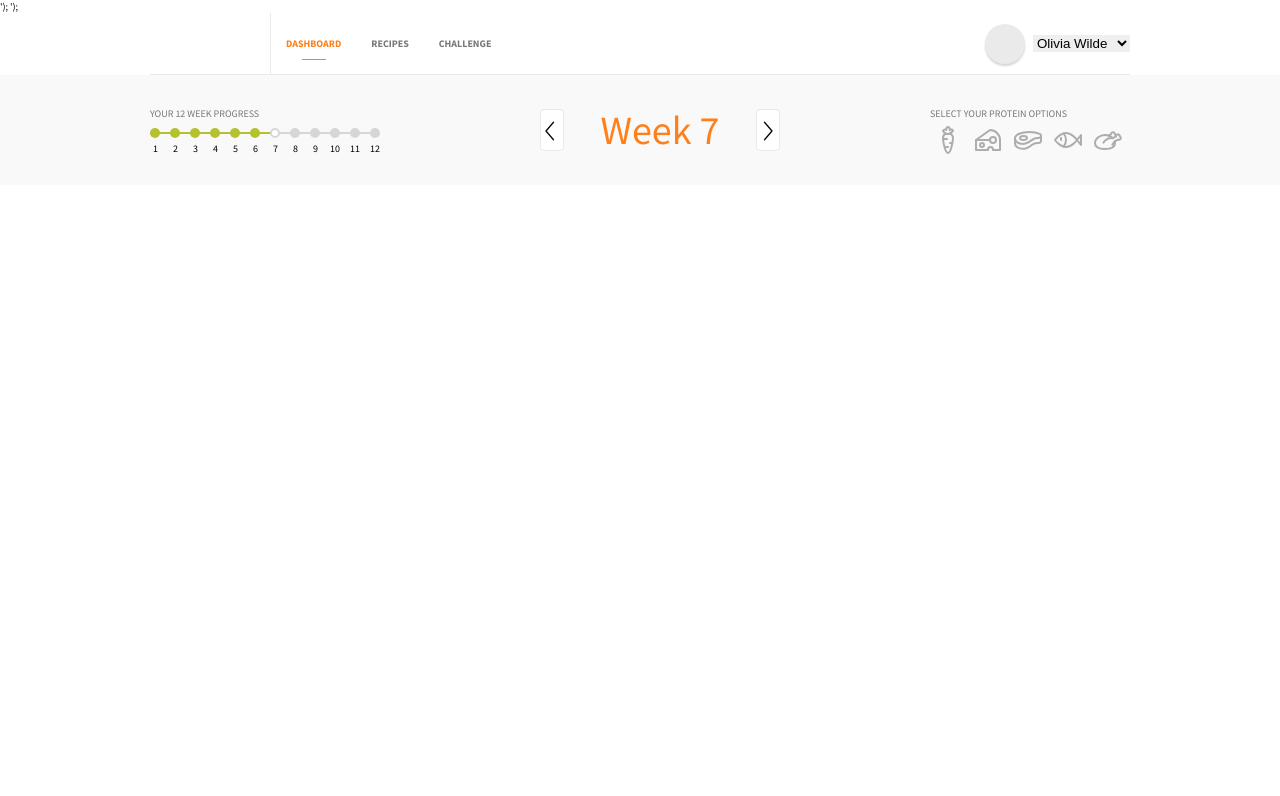
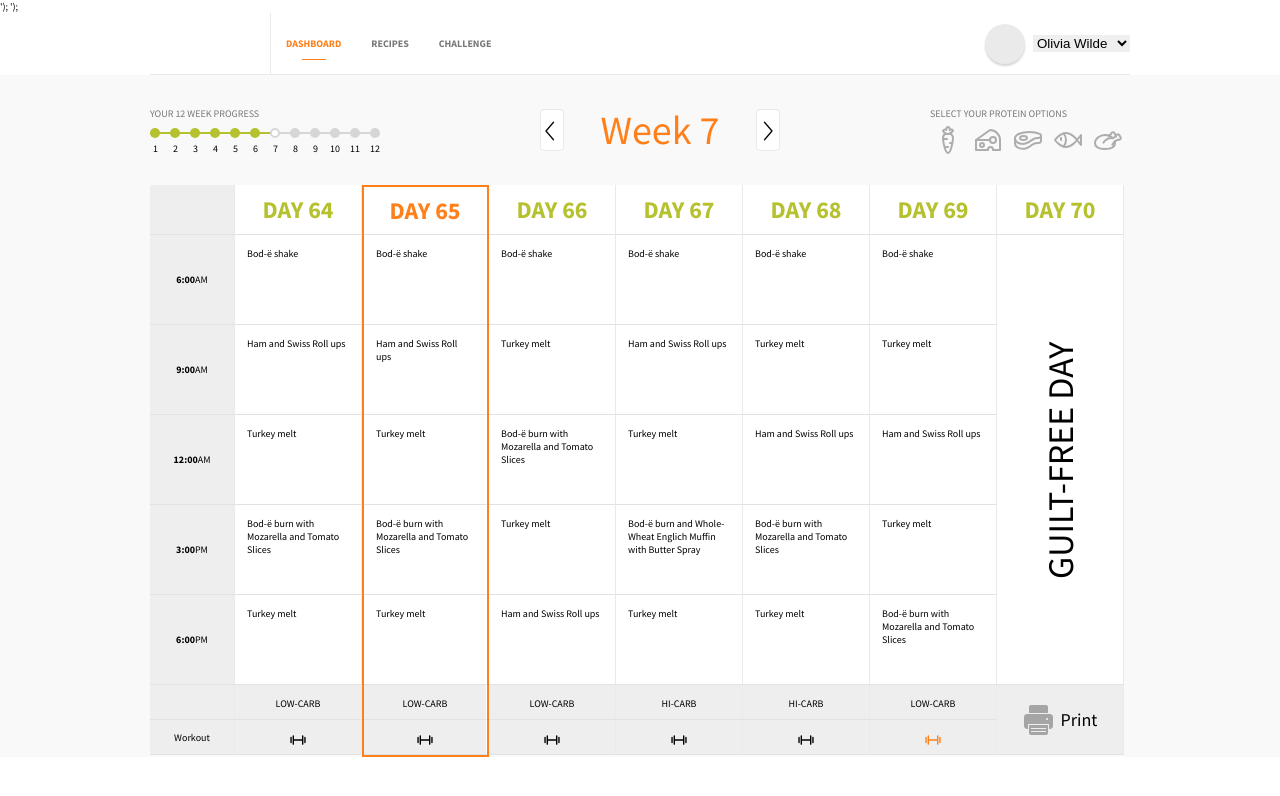
Before and after one commit to MarcinOstaszewski/dietary-planner-mockup, a React (Create React App) app: page / in a window 1280 px wide. Shown: the top 796 px of the page. Built offline with nearby package versions, Linux system fonts and the light colour scheme.

Commit message:
add mockup data to ColumnSet

```diff
--- a/src/components/ColumnSet.js
+++ b/src/components/ColumnSet.js
@@ -1,33 +1,115 @@
 import { StyledColumnSet } from './styles/ColumnSet.styled';
-import { Container } from './styles/Container.styled';
-import Column from './Column';
+import { StyledColumn } from './styles/Column.styled';
 
 export default function Main() {
     return (
-        <Container>
             <StyledColumnSet>
-                <Column width="85px" bg="dark">
+                <StyledColumn width="85px" first={true}>
                     <div></div>
                     <div><b>6:00</b> AM</div>
                     <div><b>9:00</b> AM</div>
                     <div><b>12:00</b> AM</div>
                     <div><b>3:00</b> PM</div>
                     <div><b>6:00</b> PM</div>
-                </Column>
-                <Column width="127px" bg="light">
                     <div></div>
-                    <div><b>6:00</b> AM</div>
-                    <div><b>9:00</b> AM</div>
-                    <div><b>12:00</b> AM</div>
-                    <div><b>3:00</b> PM</div>
-                    <div><b>6:00</b> PM</div>
-                </Column>
-                <Column width="127px" bg="light"></Column>
-                <Column width="127px" bg="light"></Column>
-                <Column width="127px" bg="light"></Column>
-                <Column width="127px" bg="light"></Column>
-                <Column width="127px" bg="light"></Column>
+                    <div>Workout</div>
+                </StyledColumn>
+
+
+                <StyledColumn>
+                    <div>Day 64</div>
+                    <div>Bod-ë shake</div>
+                    <div>Ham and Swiss Roll ups</div>
+                    <div>Turkey melt</div>
+                    <div>Bod-ë burn with Mozarella and Tomato Slices</div>
+                    <div>Turkey melt</div>
+                    <div>Low-Carb</div>
+                    <div>
+                        <img src="weight.svg" alt="Weight icon"></img>
+                    </div>
+                </StyledColumn>
+
+
+                <StyledColumn highlight={true}>
+                    <div>Day 65</div>
+                    <div>Bod-ë shake</div>
+                    <div>Ham and Swiss Roll ups</div>
+                    <div>Turkey melt</div>
+                    <div>Bod-ë burn with Mozarella and Tomato Slices</div>
+                    <div>Turkey melt</div>
+                    <div>Low-Carb</div>
+                    <div>
+                        <img src="weight.svg" alt="Weight icon"></img>
+                    </div>
+                </StyledColumn>
+
+
+                <StyledColumn>
+                    <div>Day 66</div>
+                    <div>Bod-ë shake</div>
+                    <div>Turkey melt</div>
+                    <div>Bod-ë burn with Mozarella and Tomato Slices</div>
+                    <div>Turkey melt</div>
+                    <div>Ham and Swiss Roll ups</div>
+                    <div>Low-Carb</div>
+                    <div>
+                        <img src="weight.svg" alt="Weight icon"></img>
+                    </div>
+                </StyledColumn>
+
+
+                <StyledColumn>
+                    <div>Day 67</div>
+                    <div>Bod-ë shake</div>
+                    <div>Ham and Swiss Roll ups</div>
+                    <div>Turkey melt</div>
+                    <div>Bod-ë burn and Whole-Wheat Englich Muffin with Butter Spray</div>
+                    <div>Turkey melt</div>
+                    <div>Hi-Carb</div>
+                    <div>
+                        <img src="weight.svg" alt="Weight icon"></img>
+                    </div>
+                </StyledColumn>
+
+
+                <StyledColumn>
+                    <div>Day 68</div>
+                    <div>Bod-ë shake</div>
+                    <div>Turkey melt</div>
+                    <div>Ham and Swiss Roll ups</div>
+                    <div>Bod-ë burn with Mozarella and Tomato Slices</div>
+                    <div>Turkey melt</div>
+                    <div>Hi-Carb</div>
+                    <div>
+                        <img src="weight.svg" alt="Weight icon"></img>
+                    </div>
+                </StyledColumn>
+
+
+                <StyledColumn>
+                    <div>Day 69</div>
+                    <div>Bod-ë shake</div>
+                    <div>Turkey melt</div>
+                    <div>Ham and Swiss Roll ups</div>
+                    <div>Turkey melt</div>
+                    <div>Bod-ë burn with Mozarella and Tomato Slices</div>
+                    <div>Low-Carb</div>
+                    <div class="active">
+                        <img src="weight.svg" alt="Weight icon"></img>
+                    </div>
+                </StyledColumn>
+
+                <StyledColumn sunday={true}>
+                    <div>Day 70</div>
+                    <div className="sunday-guilt-free">
+                        <span className="rotate">Guilt-free day</span>
+                    </div>
+                    <div className="sunday-print">
+                        <img src="printer.svg" alt="Printer icon"></img>
+                        {/* <svg href="printer.svg" alt="Printer icon"/> */}
+                        <span>Print</span>
+                    </div>
+                </StyledColumn>
             </StyledColumnSet>
-        </Container>
     );
 }
--- a/src/components/styles/ColumnSet.styled.js
+++ b/src/components/styles/ColumnSet.styled.js
@@ -3,4 +3,5 @@ import styled from "styled-components";
 
 export const StyledColumnSet = styled.div`
     display: flex;
+    height: 100%;
 `;
```
